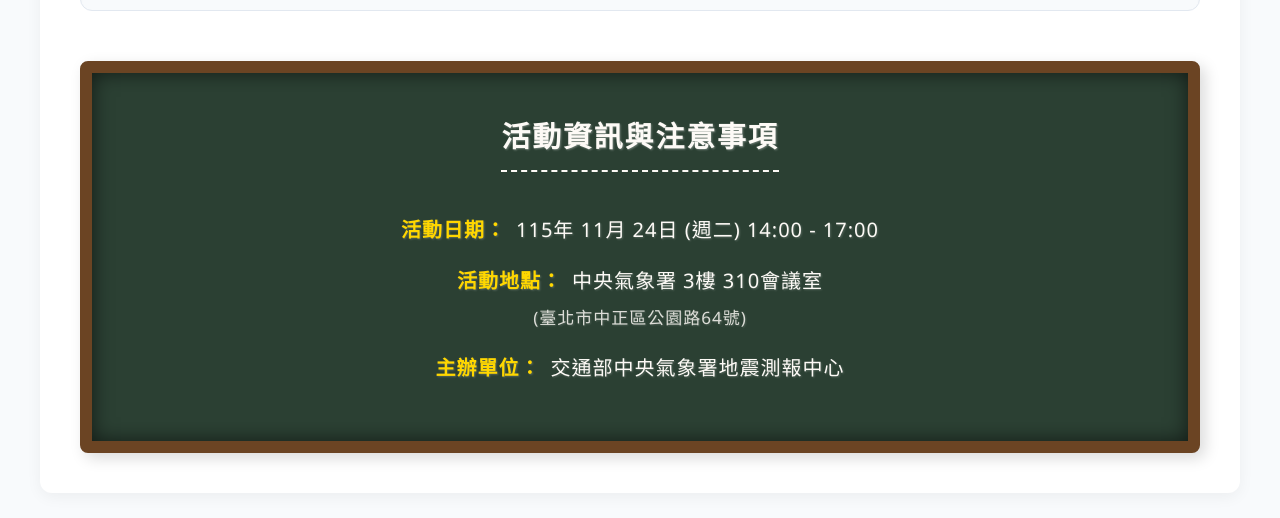
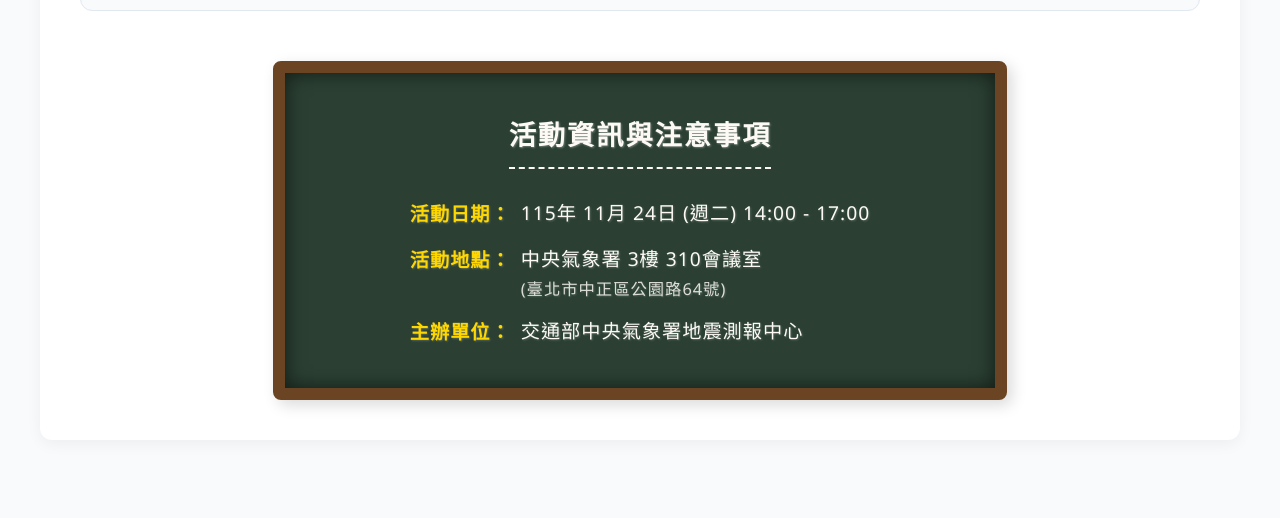
Before and after one commit to chi-tingweng-ux/seminar, a plain HTML site: page 115-eew/index.html in a window 1280 px wide. Shown: the part 1573-2091 px from the top of the page. Drawn offline with Linux system fonts and the light colour scheme.

Commit message:
Refactor blackboard styles and event information layout
Updated styles for the blackboard container and content, including padding adjustments and grid layout for better alignment. Changed event information structure to use labels and text divisions.

```diff
--- a/115-eew/index.html
+++ b/115-eew/index.html
@@ -107,39 +107,55 @@
             background-color: #2b4033; /* 經典黑板綠 */
             border: 12px solid #6b4423; /* 木頭邊框顏色 */
             border-radius: 8px; /* 邊框微圓角 */
-            padding: 40px 20px;
-            margin-top: 50px;
+            padding: 40px 30px;
+
+            /* 💡 將黑板縮小，並設定置中對齊 */
+            max-width: 650px;
+            margin: 50px auto 0;
+
             box-shadow:
-                inset 0 0 20px rgba(0,0,0,0.6), /* 內部陰影製造黑板深度與粉筆灰感 */
-                5px 5px 15px rgba(0,0,0,0.15); /* 外部陰影 */
-            color: #fdfaf6; /* 粉筆白/微黃 */
-            text-align: center; /* 內容置中 */
+                inset 0 0 20px rgba(0,0,0,0.6),
+                5px 5px 15px rgba(0,0,0,0.15);
+            color: #fdfaf6;
+            text-align: center;
         }
 
         .blackboard-title {
-            font-size: 1.8em;
+            font-size: 1.7em;
             margin-top: 0;
-            margin-bottom: 25px;
+            margin-bottom: 30px;
             color: #fdfaf6;
-            border-bottom: 2px dashed #fdfaf6; /* 粉筆畫的虛線 */
+            border-bottom: 2px dashed #fdfaf6;
             display: inline-block;
             padding-bottom: 10px;
-            text-shadow: 1px 1px 2px rgba(255,255,255,0.3); /* 模擬粉筆暈染 */
+            text-shadow: 1px 1px 2px rgba(255,255,255,0.3);
             letter-spacing: 2px;
         }
 
-        .blackboard-content p {
-            font-size: 1.25em;
-            line-height: 1.8;
-            margin: 15px 0;
+        /* 💡 使用網格排版 (Grid) 讓冒號與內文完美對齊 */
+        .blackboard-content {
+            display: grid;
+            grid-template-columns: auto 1fr; /* 左邊標籤適應內容寬度，右邊填滿剩下空間 */
+            gap: 15px 10px; /* 設定行距與左右間距 */
+            width: fit-content; /* 讓內容區塊自動貼合文字寬度 */
+            margin: 0 auto; /* 將文字區塊在黑板中水平置中 */
+            text-align: left; /* 內文統一靠左 */
+        }
+
+        .chalk-label {
+            color: #ffd700;
+            font-weight: bold;
+            font-size: 1.2em;
             text-shadow: 1px 1px 2px rgba(255,255,255,0.2);
             letter-spacing: 1px;
+            text-align: right; /* 讓標籤向冒號對齊 */
         }
 
-        .blackboard-content span.chalk-yellow {
-            color: #ffd700; /* 黃色粉筆強調標題 */
-            font-weight: bold;
-            margin-right: 10px;
+        .chalk-text {
+            font-size: 1.2em;
+            line-height: 1.5;
+            text-shadow: 1px 1px 2px rgba(255,255,255,0.2);
+            letter-spacing: 1px;
         }
         /* 設定每根波紋的高度、延遲與透明度，創造波動感 */
         .seismic-bar:nth-child(1) { height: 20%; animation-delay: -1.2s; opacity: 0.3; }
@@ -326,13 +342,25 @@
                 </div>
             </div>
 
-           <!-- 💡 活動資訊：黑板樣式 -->
+           <!-- 💡 活動資訊：精緻黑板樣式 -->
             <div class="blackboard-container">
                 <h2 class="blackboard-title">活動資訊與注意事項</h2>
+
                 <div class="blackboard-content">
-                    <p><span class="chalk-yellow">活動日期：</span>115年 11月 24日 (週二) 14:00 - 17:00</p>
-                    <p><span class="chalk-yellow">活動地點：</span>中央氣象署 3樓 310會議室<br><span style="font-size: 0.85em; opacity: 0.85;">(臺北市中正區公園路64號)</span></p>
-                    <p><span class="chalk-yellow">主辦單位：</span>交通部中央氣象署地震測報中心</p>
+                    <!-- 第一列：日期 -->
+                    <div class="chalk-label">活動日期：</div>
+                    <div class="chalk-text">115年 11月 24日 (週二) 14:00 - 17:00</div>
+
+                    <!-- 第二列：地點 -->
+                    <div class="chalk-label">活動地點：</div>
+                    <div class="chalk-text">
+                        中央氣象署 3樓 310會議室<br>
+                        <span style="font-size: 0.85em; opacity: 0.85;">(臺北市中正區公園路64號)</span>
+                    </div>
+
+                    <!-- 第三列：主辦單位 -->
+                    <div class="chalk-label">主辦單位：</div>
+                    <div class="chalk-text">交通部中央氣象署地震測報中心</div>
                 </div>
             </div>
         </div>
```
